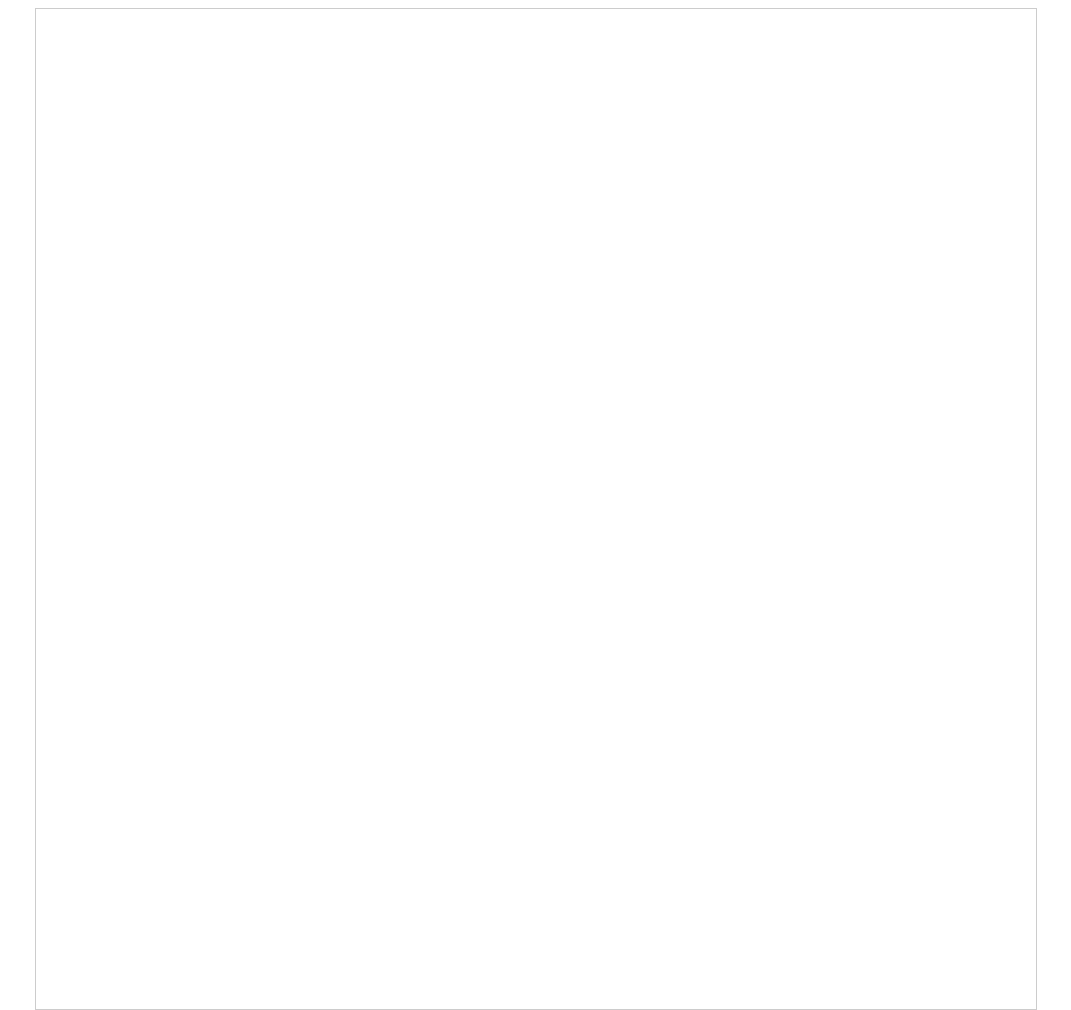
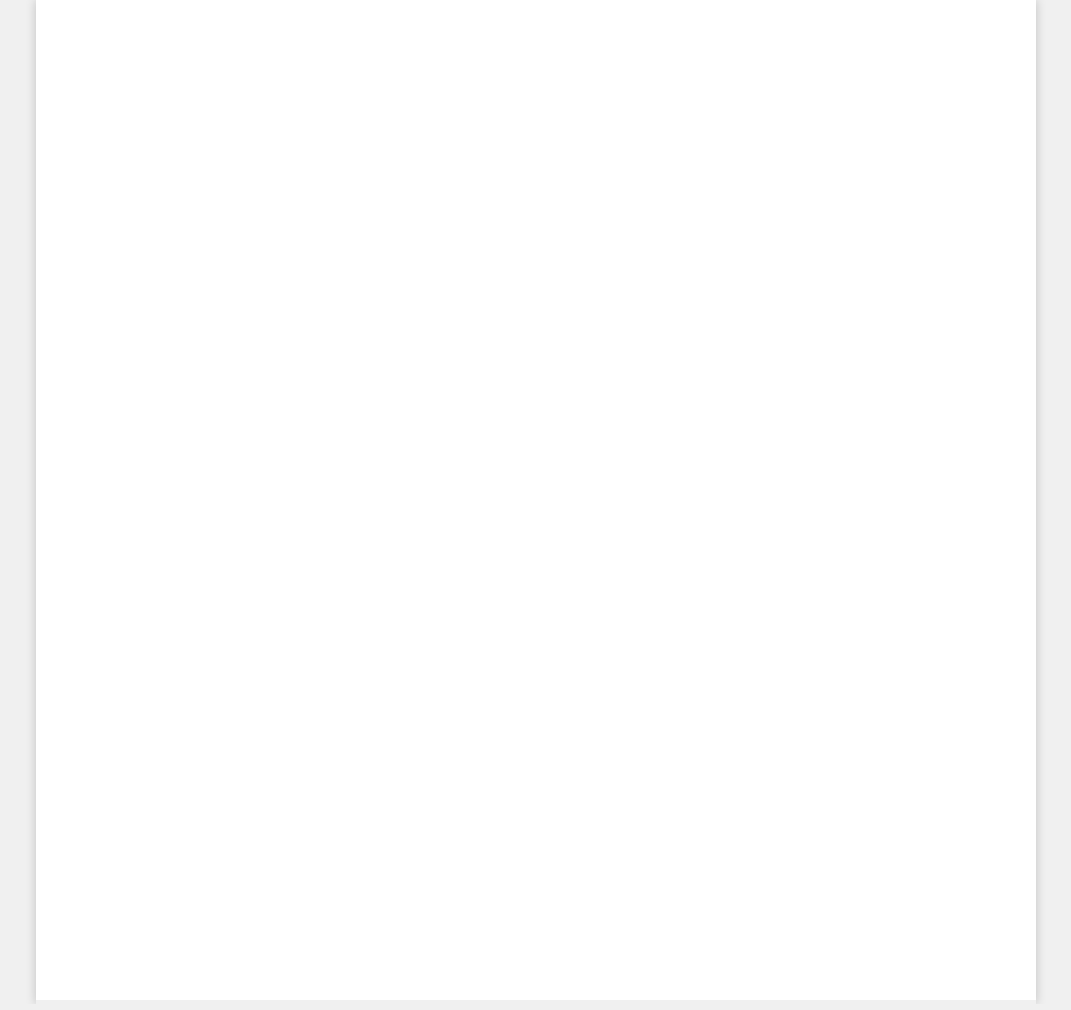
Before and after one commit to ArtyomTsukk/pixel-canvas, a plain HTML site: page index.html in a window 1280 px wide. Shown: the whole page, without its empty margins (104-1175 px from the left). Drawn offline with Linux system fonts and the light colour scheme.

Commit message:
Update index.html

```diff
--- a/index.html
+++ b/index.html
@@ -1,23 +1,42 @@
 <!DOCTYPE html>
-<html lang="en">
+<html>
 <head>
-  <meta charset="UTF-8" />
   <title>Pixel Canvas</title>
   <style>
-    canvas {
-      border: 1px solid #ccc;
-      display: block;
-      margin: 0 auto;
+    body {
+      margin: 0;
+      display: flex;
+      justify-content: center;
+      align-items: center;
+      min-height: 100vh;
+      background: #f0f0f0;
+      overflow: hidden;
+    }
+    #container {
+      box-shadow: 0 0 10px rgba(0,0,0,0.2);
     }
   </style>
 </head>
 <body>
-  <canvas id="canvas" width="1000" height="1000"></canvas>
+  <div id="container">
+    <canvas id="pixelCanvas"></canvas>
+  </div>
+
   <script>
-    const canvas = document.getElementById('canvas');
-    const ctx = canvas.getContext('2d');
-    ctx.fillStyle = '#FFFFFF';
-    ctx.fillRect(0, 0, canvas.width, canvas.height);
+    const canvas = document.getElementById("pixelCanvas");
+    const ctx = canvas.getContext("2d");
+
+    // Размер холста
+    const size = 1000;
+    canvas.width = size;
+    canvas.height = size;
+
+    // Заливка белым
+    ctx.fillStyle = "#FFFFFF";
+    ctx.fillRect(0, 0, size, size);
+
+    // Убираем рисование мышкой
+    // (если что — потом можно вернуть)
   </script>
 </body>
 </html>
```
